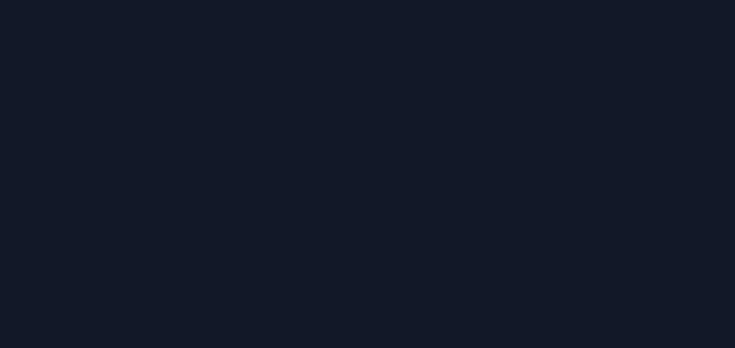
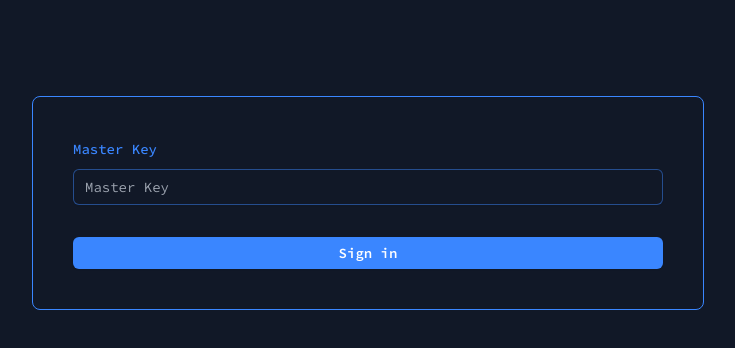
Before and after one commit to BRAVO68WEB/shx, a Next.js app in the folder packages/dashboard/: page / in a window 1280 px wide. Shown: the top 348 px of the page, without its empty margins (272-1007 px from the left). Built offline with nearby package versions, Linux system fonts and the light colour scheme.

Commit message:
Completed Home Page/ Login form (UI)

```diff
--- a/packages/dashboard/app/globals.css
+++ b/packages/dashboard/app/globals.css
@@ -12,3 +12,7 @@
   --primary:#3A86FF;
   --secondary:#8338EC;
 }
+
+body{
+  color:white
+}
--- a/packages/dashboard/app/layout.tsx
+++ b/packages/dashboard/app/layout.tsx
@@ -15,7 +15,7 @@
 }) {
   return (
 		<html lang="en">
-			<body className={`${inter.className} bg-gray-900`}>{children}</body>
+			<body className={`${inter.className} bg-gray-900 text-white`}>{children}</body>
 		</html>
 	);
 }
--- a/packages/dashboard/app/page.tsx
+++ b/packages/dashboard/app/page.tsx
@@ -1,9 +1,10 @@
+import LoginForm from '@/components/LoginForm'
 import Image from 'next/image'
 
 export default function Home() {
   return (
-    <main className="flex min-h-screen flex-col items-center justify-between p-24">
-
+    <main className="flex min-h-screen flex-col items-center justify-between p-24 ">
+      <LoginForm />
     </main>
   )
 }
--- a/packages/dashboard/components/LoginForm.tsx
+++ b/packages/dashboard/components/LoginForm.tsx
@@ -1,9 +1,36 @@
-"use client"
+'use client';
 
-import React from "react";
+import React, { FormEventHandler } from 'react';
+import Button from './ui/Button';
 
 const LoginForm = () => {
-    return <></>
-}
 
-export default LoginForm
+    const onSubmit:FormEventHandler<HTMLFormElement> = (evt) => {
+        evt.preventDefault();
+    }
+
+	return (
+		<form onSubmit={onSubmit} className="w-full max-w-2xl text-primary border border-primary rounded-lg p-10">
+			<div>
+				<label htmlFor="email" className="block text-sm font-medium leading-6">
+					Master Key
+				</label>
+				<input
+					type="text"
+					name="masterKey"
+					id="masterKey"
+					className="block my-2 bg-transparent w-full rounded-md border-0 py-1.5 text-primary shadow-sm ring-1 ring-inset  placeholder:text-gray-400 focus:ring-2 focus:ring-inset focus:ring-primary sm:text-sm sm:leading-6"
+					placeholder="Master Key"
+				/>
+			</div>
+			<Button
+				type="submit"
+                className='mt-8'
+			>
+				Sign in
+			</Button>
+		</form>
+	);
+};
+
+export default LoginForm;
--- /dev/null
+++ b/packages/dashboard/components/ui/Button.tsx
@@ -0,0 +1,29 @@
+import React, { ButtonHTMLAttributes, InputHTMLAttributes } from "react";
+import {cva,VariantProps} from "class-variance-authority"
+import { cn } from "@/lib/utils";
+
+const buttonVariance = cva(
+	'flex w-full justify-center rounded-md mt-4 font-semibold leading-6 text-white shadow-sm active:scale-105 transition',
+	{
+		variants: {
+			variant: {
+				default: 'bg-primary',
+			},
+			size: {
+				default: 'px-3 py-1.5 text-sm',
+			},
+		},
+		defaultVariants: {
+			variant: 'default',
+			size: 'default',
+		},
+	}
+);
+
+interface ButtonProsp extends ButtonHTMLAttributes<HTMLButtonElement>,VariantProps<typeof buttonVariance>  {}
+
+const Button = ({className,size,variant,...props}:ButtonProsp) => {
+    return <button className={cn(buttonVariance({variant,size,className}))} {...props} />
+}
+
+export default Button
--- /dev/null
+++ b/packages/dashboard/lib/utils.ts
@@ -0,0 +1,6 @@
+import { ClassValue, clsx } from 'clsx';
+import { twMerge } from 'tailwind-merge';
+
+export function cn(...inputs: ClassValue[]) {
+	return twMerge(clsx(inputs));
+}
--- a/packages/dashboard/tailwind.config.js
+++ b/packages/dashboard/tailwind.config.js
@@ -8,7 +8,8 @@
   theme: {
     extend: {
       colors:{
-        primary:"var(--primary)"
+        primary:"var(--primary)",
+        secondary:"var(--secondary)"
       }
 
     },
```
